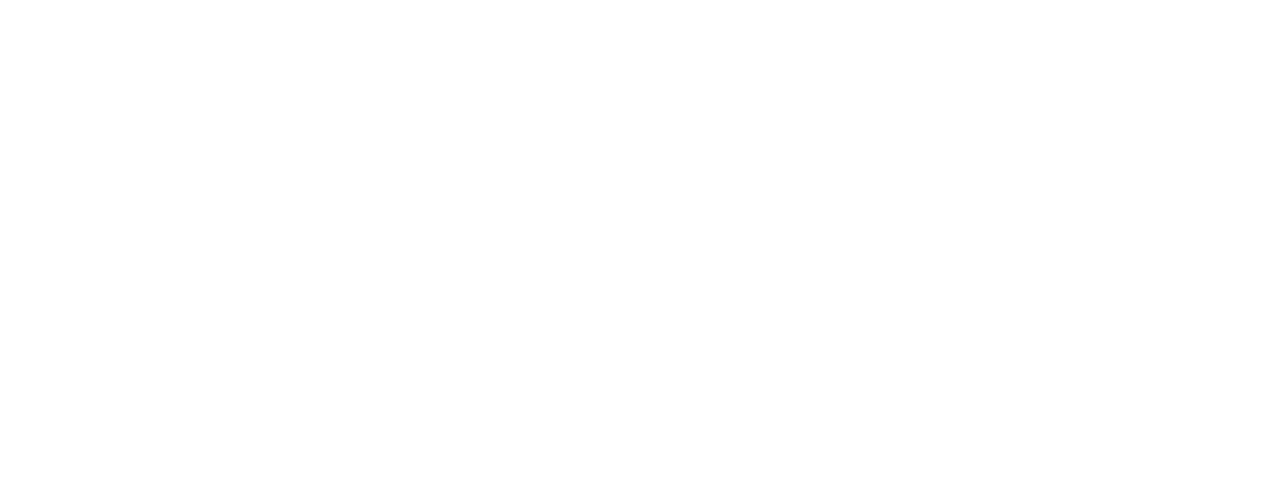
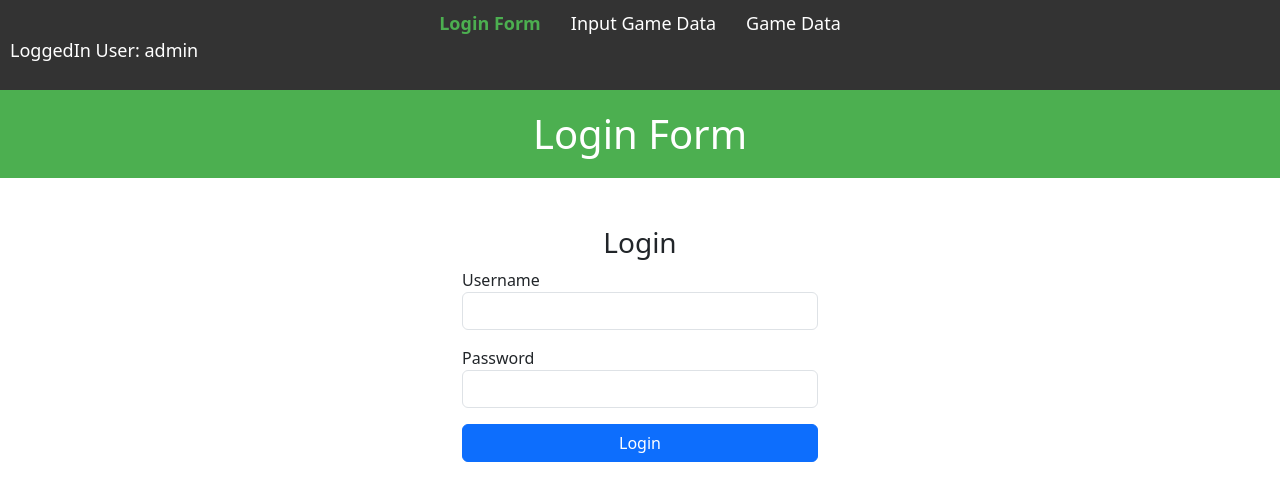
Before and after one commit to MeIshworoid/AngularTest, an Angular app: page /loginForm in a window 1280 px wide. Before the commit this address led to /. Shown: the top 500 px of the page. Built offline with nearby package versions, Linux system fonts and the light colour scheme; sample sign-in values are in the browser's storage.

Commit message:
learn: added route gaurd with login form

```diff
--- /dev/null
+++ b/src/app/Routing/Gaurd/auth.guard.ts
@@ -0,0 +1,24 @@
+import { inject } from '@angular/core';
+import { CanActivateFn, Router } from '@angular/router';
+
+
+export const authGuard: CanActivateFn = (route, state) => {
+
+  const router = inject(Router);
+
+  if (typeof window !== 'undefined' && window.localStorage){
+    const role = localStorage.getItem('role');
+
+  if(role==='admin'){
+    return true;
+  }
+  else{
+    router.navigate(['/loginForm']);
+    return false
+  }
+  }
+
+  router.navigate(['/loginForm']);
+    return false;
+
+};
--- /dev/null
+++ b/src/app/Routing/login-form/login-form.component.html
@@ -0,0 +1,48 @@
+<div class="container mt-5">
+    <div class="row justify-content-center">
+      <div class="col-md-4">
+        <h3 class="text-center">Login</h3>
+        <form #formData="ngForm" (ngSubmit)="login(formData)" novalidate>
+          <div class="form-group mb-3">
+            <label for="username">Username</label>
+            <input
+              type="text"
+              class="form-control"
+              id="username"
+              [(ngModel)]="username"
+              name="username"
+              required
+            />
+          </div>
+          <div
+        *ngIf="formData?.controls?.['username']?.touched && formData?.controls?.['username']?.invalid"
+        class="text-danger"
+      >
+        <span *ngIf="formData?.controls?.['username']?.errors?.['required']">
+          User Name is required.
+        </span>
+      </div>
+          <div class="form-group mb-3">
+            <label for="password">Password</label>
+            <input
+              type="password"
+              class="form-control"
+              id="password"
+              [(ngModel)]="password"
+              name="password"
+              required
+            />
+          </div>
+          <div
+        *ngIf="formData?.controls?.['password']?.touched && formData?.controls?.['password']?.invalid"
+        class="text-danger"
+      >
+        <span *ngIf="formData?.controls?.['password']?.errors?.['required']">
+        Password is required.
+        </span>
+      </div>
+          <button type="submit" class="btn btn-primary w-100">Login</button>
+        </form>
+      </div>
+    </div>
+  </div>
--- /dev/null
+++ b/src/app/Routing/login-form/login-form.component.ts
@@ -0,0 +1,44 @@
+import { CommonModule } from '@angular/common';
+import { Component } from '@angular/core';
+import { FormsModule, NgForm } from '@angular/forms';
+import { Router } from '@angular/router';
+
+@Component({
+  selector: 'app-login-form',
+  imports: [
+    FormsModule,
+    CommonModule
+  ],
+  templateUrl: './login-form.component.html',
+  styleUrl: './login-form.component.scss'
+})
+export class LoginFormComponent {
+
+username:string ='';
+password:string ='';
+
+constructor(private router:Router){}
+
+login(form:NgForm):void{
+  console.log('username:',this.username);
+
+  if(form.valid){
+
+  //set the role => admin as a key value pair in local storage
+  //local storage is browser feature that store data in a key value pair
+  // and persist even after the page reloads or the browser is closed and reopened.
+    if(this.username==='admin' &&this.password==='1'){
+      localStorage.setItem('role', 'admin');
+      this.router.navigate(['/inputgamedata']);
+    }
+    else if(this.username==='user'&&this.password==='2'){
+      localStorage.setItem('role','user');
+      this.router.navigate(['/gamedata']);
+    }
+    else{
+      alert('Invalid Login.');
+  }
+}
+}
+
+}
--- a/src/app/app.component.html
+++ b/src/app/app.component.html
@@ -347,13 +347,25 @@
   </button>
 </div> -->
 
-<!-- <nav>
+<nav>
   <ul>
-    <li><a routerLink="/inputgamedata" routerLinkActive="active">Input Game Data</a></li>
-    <li><a routerLink="/gamedata" routerLinkActive="active">Game Data</a></li>
+    <li>
+      <a routerLink="/loginForm" routerLinkActive="active">Login Form</a>
+    </li>
+    <li *ngIf="isAdmin()">
+      <a routerLink="/inputgamedata" routerLinkActive="active">Input Game Data</a>
+    </li>
+    <!-- <li *ngIf="!isAdmin()">
+      <a href="#" class="disabled-link">Input Game Data (disabled)</a>
+    </li> -->
+    <li>
+      <a routerLink="/gamedata" routerLinkActive="active">Game Data</a>
+    </li>
   </ul>
+  <p>LoggedIn User: {{role}} </p>
+
 </nav>
 
-<h1>{{heading}}</h1> -->
+<h1>{{heading}}</h1>
 
 <router-outlet />
--- a/src/app/app.component.scss
+++ b/src/app/app.component.scss
@@ -37,3 +37,19 @@
     font-weight: bold;
     color: #4CAF50;
   }
+
+.disabled-link {
+  color: gray;
+  pointer-events: none;
+  text-decoration: none;
+}
+
+p {
+  color: white;
+  text-decoration: none;
+  font-size: 18px;
+}
+
+p:hover {
+  color: #4CAF50;
+}
--- a/src/app/app.component.ts
+++ b/src/app/app.component.ts
@@ -1,16 +1,18 @@
-import { Component } from '@angular/core';
+import { Component, Inject, PLATFORM_ID } from '@angular/core';
 import { provideAnimations } from '@angular/platform-browser/animations';
 import { NavigationEnd, Router, RouterLink, RouterLinkActive, RouterOutlet } from '@angular/router';
 //import { HasRoleDirective } from './Directives/has-role.directive';
 import { filter } from 'rxjs';
 import { TDFModule } from './Template Driven Form/module/tdf.module';
+import { CommonModule, isPlatformBrowser } from '@angular/common';
 
 @Component({
   selector: 'app-root',
   imports: [
     RouterOutlet,
-    //RouterLink,
-    //RouterLinkActive,
+    RouterLink,
+    RouterLinkActive,
+    CommonModule
   ],
   templateUrl: './app.component.html',
   styleUrl: './app.component.scss',
@@ -20,10 +22,11 @@
   heading: string='Game of The Year Data'
   isVisible:boolean = false;
 
+  role:string|null=null;
 
 // Code from chatgpt... for Changing heading based on current active route....
 // Need to understand...
-constructor(private router: Router){}
+constructor(private router: Router,@Inject(PLATFORM_ID) private platformId: Object){}
 
 ngOnInit(){
   //change the heading based of navigation.
@@ -34,6 +37,22 @@
   ).subscribe(()=>{
     this.updateHeadingBasedOnRoute();
   })
+}
+
+isAdmin():boolean{
+
+  if(isPlatformBrowser(this.platformId)){
+    this.role =localStorage.getItem('role');
+    return this.role ==='admin';
+  }
+
+  return false;
+}
+
+logout():void{
+  localStorage.removeItem('role');
+  this.role=null;
+  this.router.navigate(['/loginForm']);
 }
 
 updateHeadingBasedOnRoute() {
@@ -48,6 +67,9 @@
     this.heading = 'Game of The Year Data'; // For Game of The Year Data
   } else if(currentRoute ==='/gamedetails'){
     this.heading='Game Details';
+  }
+  else if(currentRoute ==='/loginForm'){
+    this.heading='Login Form';
   }
   else {
     this.heading = 'Game of the Year Data'; // Default heading for any other route
--- a/src/app/app.routes.ts
+++ b/src/app/app.routes.ts
@@ -5,17 +5,20 @@
 import { GameDataComponent } from './Routing/game-data/game-data.component';
 import { InputGameDataComponent } from './Routing/input-game-data/input-game-data.component';
 import { GameDetailsComponent } from './Routing/game-details/game-details.component';
+import { LoginFormComponent } from './Routing/login-form/login-form.component';
+import { authGuard } from './Routing/Gaurd/auth.guard';
 
 export const routes: Routes = [
     //{path: '',component:CalculatorComponent}
     //{path: 'game',component:GameComponent},
     //{path: 'fpsgame' ,component:FPSGameComponent}
-    // {path:'inputgamedata',component:InputGameDataComponent},
-    // {path:'gamedata',component:GameDataComponent},
-    // {path:'gamedetails',component:GameDetailsComponent},
-    // { path: '', redirectTo: '/inputgamedata', pathMatch: 'full' }
-{
-    path: '',
-    loadChildren: () => import('./Template Driven Form/module/tdf.module').then(m => m.TDFModule) //lazy loading
-}
+    {path:'inputgamedata',component:InputGameDataComponent,canActivate:[authGuard]},
+    {path:'gamedata',component:GameDataComponent},
+    {path:'gamedetails',component:GameDetailsComponent},
+    {path:'loginForm',component:LoginFormComponent},
+    { path: '', redirectTo: '/loginForm', pathMatch: 'full' }
+// {
+//     path: '',
+//     loadChildren: () => import('./Template Driven Form/module/tdf.module').then(m => m.TDFModule) //lazy loading
+// }
 ];
```
Also changed, not shown: src/app/Routing/login-form/login-form.component.scss (added), 2 other files (tests, documents, lock files or other folders).
